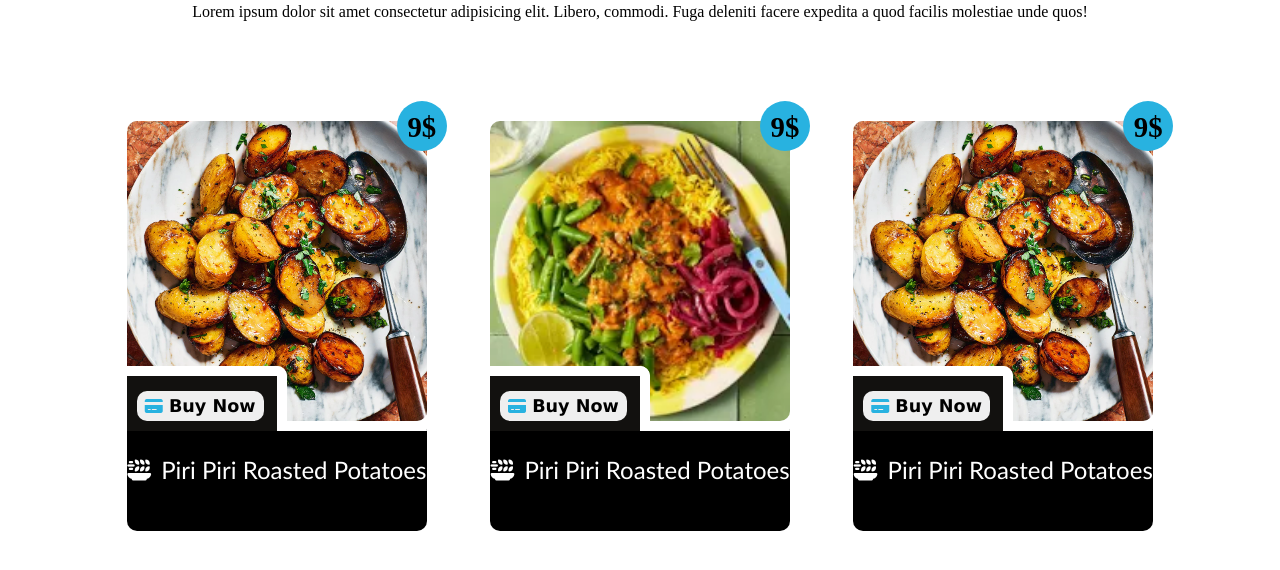
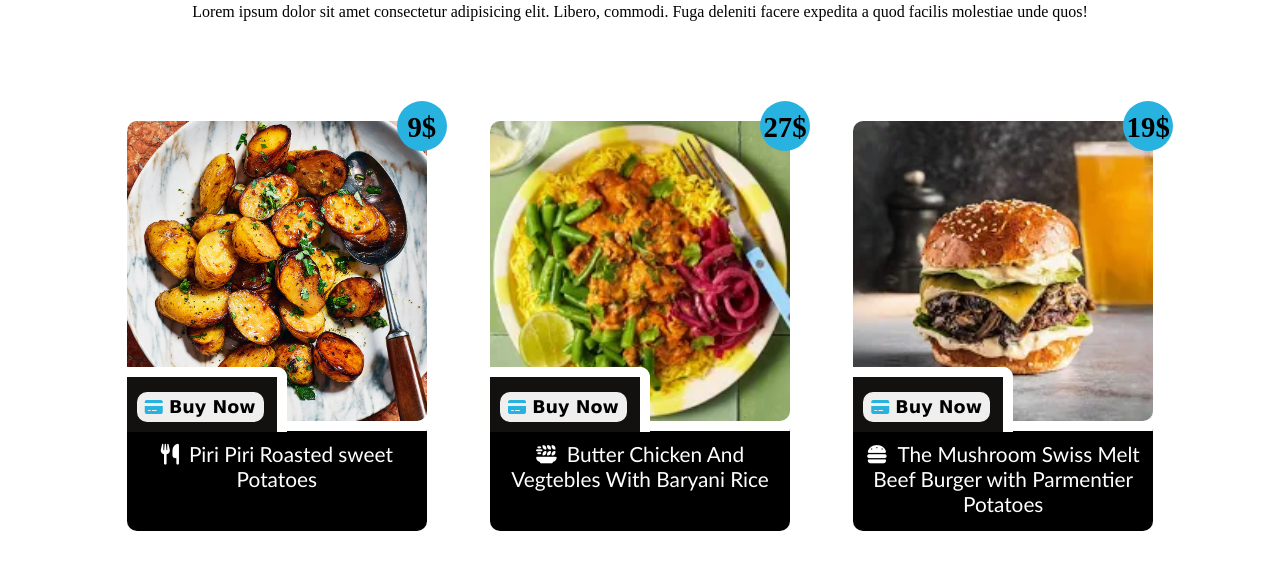
Before and after one commit to mohaproprog/our-special-food, a plain HTML site: page index.html in a window 1280 px wide. Shown: the part 186-756 px from the top of the page. Drawn offline with Linux system fonts and the light colour scheme.

Commit message:
finished the project

```diff
--- a/index.html
+++ b/index.html
@@ -21,7 +21,7 @@
 
             </div>
             <div class="price">
-                <p> <i class="fa-solid fa-plate-wheat"></i>Piri Piri Roasted Potatoes</p>
+                <p> <i class="fa-solid fa-utensils"></i></i>Piri Piri Roasted sweet Potatoes </p>
                 <div class="price-in">
                 <div class="buy">
                     <button><i class="fa-solid fa-credit-card"></i> Buy Now</button>
@@ -37,13 +37,13 @@
                     <div class="special-col">
             <div class="img2">
                 <div class="price-dollar">
-                    <p>9$</p>
+                    <p>27$</p>
                 </div>
 
 
             </div>
             <div class="price">
-                <p> <i class="fa-solid fa-plate-wheat"></i>Piri Piri Roasted Potatoes</p>
+                <p> <i class="fa-solid fa-plate-wheat"></i>Butter Chicken And Vegtebles With Baryani Rice</p>
                 <div class="price-in">
                 <div class="buy">
                     <button><i class="fa-solid fa-credit-card"></i> Buy Now</button>
@@ -60,13 +60,13 @@
                     <div class="special-col">
             <div class="img3">
                 <div class="price-dollar">
-                    <p>9$</p>
+                    <p>19$</p>
                 </div>
 
 
             </div>
             <div class="price">
-                <p> <i class="fa-solid fa-plate-wheat"></i>Piri Piri Roasted Potatoes</p>
+                <p> <i class="fa-solid fa-burger"></i></i>The Mushroom Swiss Melt Beef Burger with Parmentier Potatoes</p>
                 <div class="price-in">
                 <div class="buy">
                     <button><i class="fa-solid fa-credit-card"></i> Buy Now</button>
--- a/style.css
+++ b/style.css
@@ -50,7 +50,7 @@
 }
 /* img3 */
 .img3{
-    background-image: url(./images/MSHRoastPotatoes2_2048x2048.webp);
+    background-image: url(./images/shopping\ \(1\).webp);
     background-position: center;
     background-size: cover;
     background-repeat: no-repeat;
@@ -88,7 +88,8 @@
     color: white;
     text-wrap: wrap;
     text-align: center;
-    font-size: 1.5rem;
+    margin: 10px;
+    font-size: 1.3rem;
     font-family: 'Gill Sans', 'Gill Sans MT', Calibri, 'Trebuchet MS', sans-serif;
 }
 .price p i{
@@ -99,13 +100,15 @@
     height: 55px;
     position: absolute;
     background-color:var(---secondry-color);
-    top: -65px;
+    top: -64.5px;
     border-top: 10px solid white;
     border-right: 10px solid white;
     border-top-right-radius: 10px ;
 
 
 }
+
+
 
 .buy{
     display: inline;
@@ -136,3 +139,17 @@
     margin-top: 100px;
     flex-wrap: wrap;
 }
+
+@media (max-width:768px){
+    .special-col{
+        margin-bottom:25px;
+    }
+
+}
+
+@media screen and (min-width: 768px) and (max-width:1023px){
+
+    .special-col{
+        margin-bottom: 25px;
+    }
+}
```
